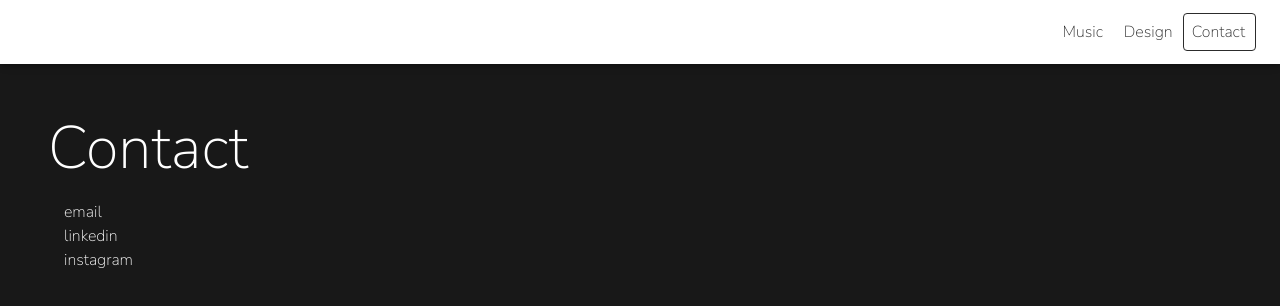
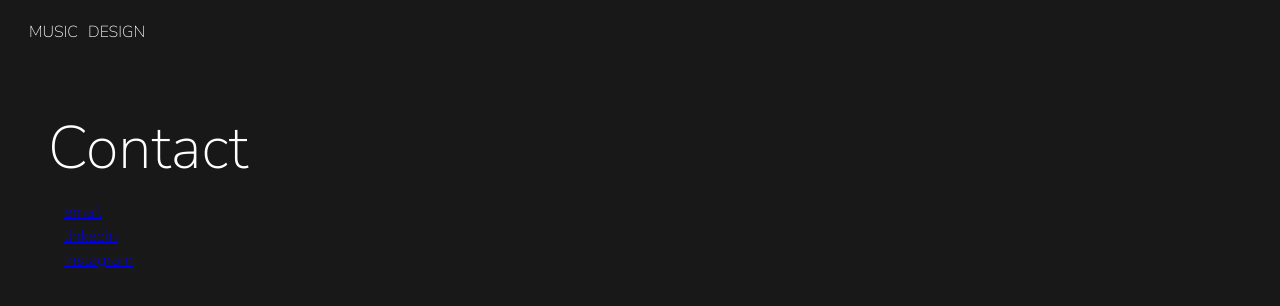
Before and after one commit to EstienneP/digital-portfolio, a React (Create React App) app: page /digital-portfolio/contact in a window 1280 px wide. Shown: the top 306 px of the page. Built offline with nearby package versions, Linux system fonts and the light colour scheme.

Commit message:
reworked navbar

```diff
--- a/src/App.css
+++ b/src/App.css
@@ -1,12 +1,9 @@
 @import url('https://fonts.googleapis.com/css2?family=Nunito+Sans:ital,opsz,wght@0,6..12,200..1000;1,6..12,200..1000&display=swap');
 
-.estienne {
-  font-weight: bold;
-}
-
-.link, .link:visited {
+.menu-link, .menu-link:visited {
   color: #fff;
   text-decoration: none !important;
+  margin: 0px 5px;
 }
 
 .page-wrapper {
--- a/src/components/main/NavBar.tsx
+++ b/src/components/main/NavBar.tsx
@@ -1,27 +1,6 @@
-import { AppBar, Button, Toolbar, Typography } from "@mui/material";
+import { Toolbar, Typography } from "@mui/material";
 import { Link } from "react-router-dom";
 import '../../App.css'
-
-const navButtons = {
-  basic: {
-    backgroundColor: 'transparent',
-    color: '#2c2c2c',
-    paddingRight: '10px',
-    textTransform: 'capitalize',
-    '&:hover': {
-      backgroundColor: 'transparent',
-      color: '#00476b'
-    }
-  },
-
-  cta: {
-    border: 'solid 1px #2c2c2c',
-    '&:hover': {
-      backgroundColor: 'transparent',
-      color: '#00476b'
-    }
-  }
-}
 
 /**
  * NavBar
@@ -32,20 +11,14 @@
 const NavBar = () => {
   return (
     <>
-      <AppBar position="sticky" sx={{backgroundColor: '#fff'}}>
-        <Toolbar>
-          <Typography sx={{ flexGrow: 1 }}><Link to="digital-portfolio" className="estienne link">Estienne Prior</Link></Typography>
-          <Link to="digital-portfolio/music">
-            <Button sx={navButtons.basic}><Typography>Music</Typography></Button>
-          </Link>
-          <Link to="digital-portfolio/design">
-            <Button sx={navButtons.basic}><Typography>Design</Typography></Button>
-          </Link>
-          <Link to="digital-portfolio/contact">
-            <Button sx={[navButtons.basic, navButtons.cta]}><Typography>Contact</Typography></Button>
-          </Link>
-        </Toolbar>
-      </AppBar>
+      <Toolbar>
+        <Typography variant="body1">
+          <Link className="menu-link" to="digital-portfolio/music">MUSIC</Link>
+        </Typography>
+        <Typography variant="body1">
+          <Link className="menu-link" to="digital-portfolio/design">DESIGN</Link>
+        </Typography>
+      </Toolbar>
     </>
   );
 }
```
